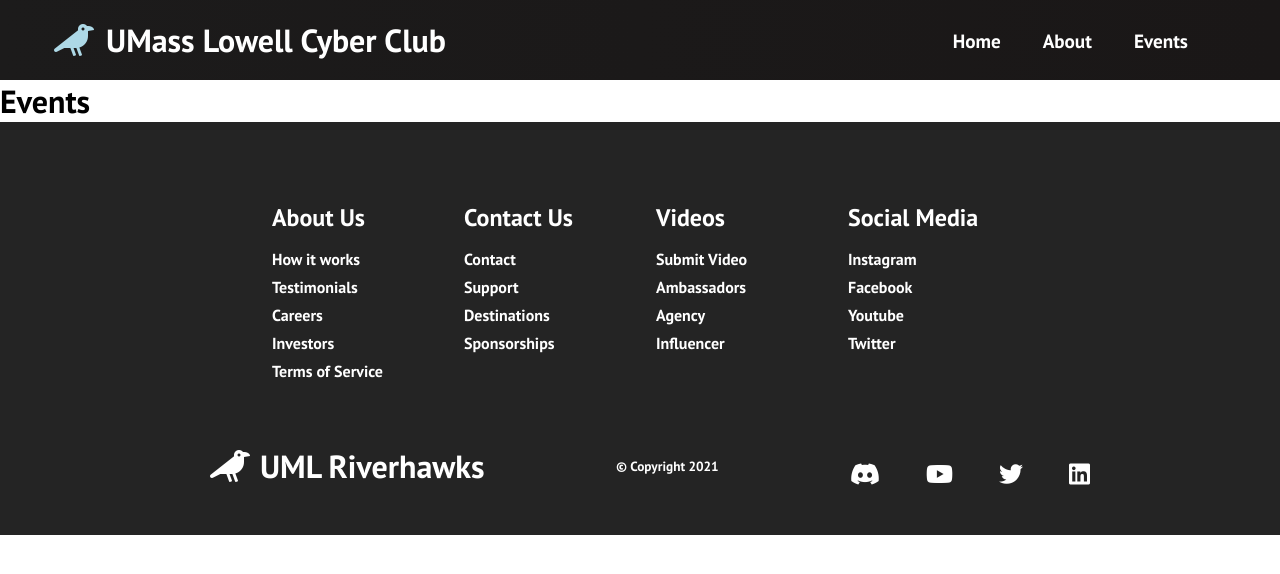
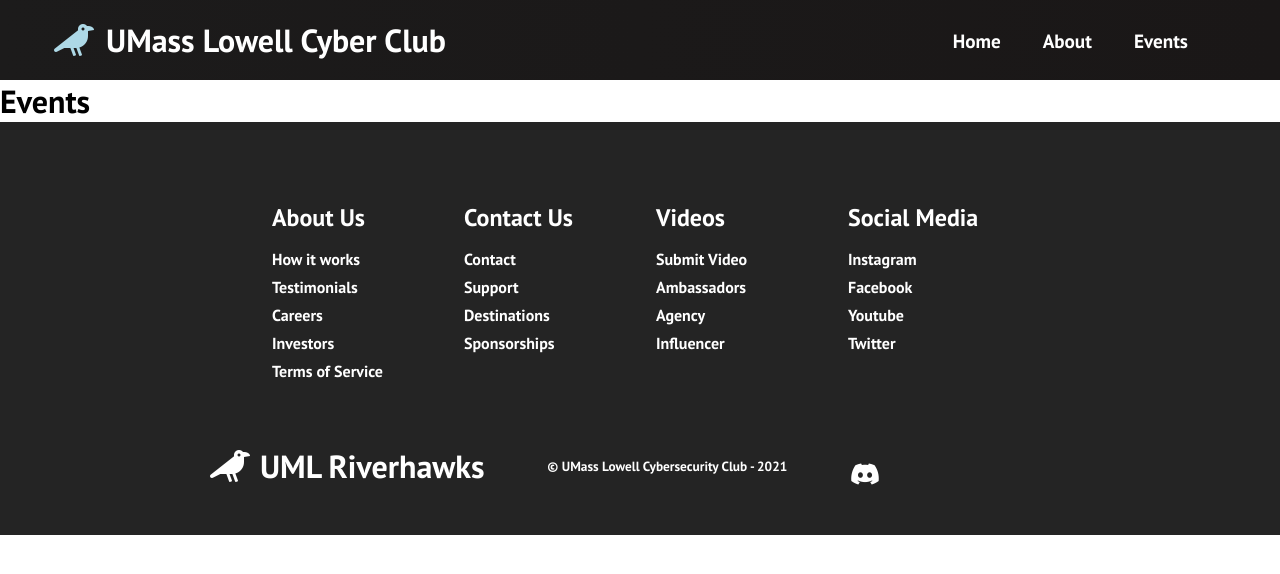
Before and after one commit to UML-Cyber-Security/UML_Cyberclub_Site, a React (Create React App) app: page /events in a window 1280 px wide. Shown: the top 574 px of the page. Built offline with nearby package versions, Linux system fonts and the light colour scheme.

Commit message:
Remove unused social links

```diff
--- a/src/components/Footer/index.jsx
+++ b/src/components/Footer/index.jsx
@@ -49,7 +49,7 @@
               UML Riverhawks
             </Link>
           </div>
-          <small className="website-rights">© Copyright 2021</small>
+          <small className="website-rights">© UMass Lowell Cybersecurity Club - 2021</small>
           <div className="social-icons">
             <Link
               aria-label="Discord"
@@ -59,30 +59,6 @@
             >
               <i className="fab fa-discord" />
             </Link>
-            <Link
-              className="social-icon-link youtube"
-              to="/"
-              target="_blank"
-              aria-label="Youtube"
-            >
-              <i className="fab fa-youtube" />
-            </Link>
-            <Link
-              className="social-icon-link twitter"
-              to="/"
-              target="_blank"
-              aria-label="Twitter"
-            >
-              <i className="fab fa-twitter" />
-            </Link>
-            <Link
-              className="social-icon-link twitter"
-              to="/"
-              target="_blank"
-              aria-label="LinkedIn"
-            >
-              <i className="fab fa-linkedin" />
-            </Link>
           </div>
         </div>
       </section>
```
